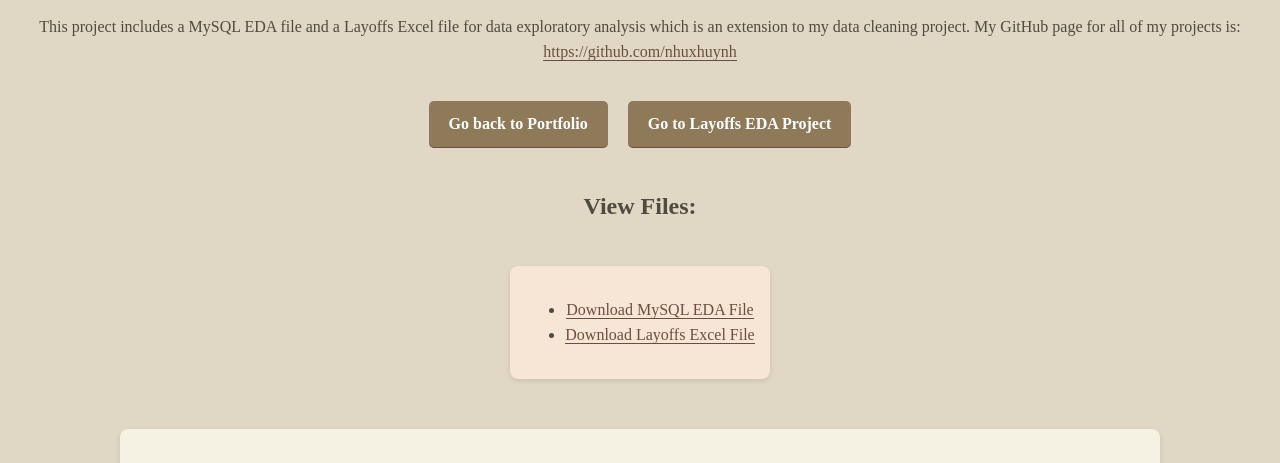
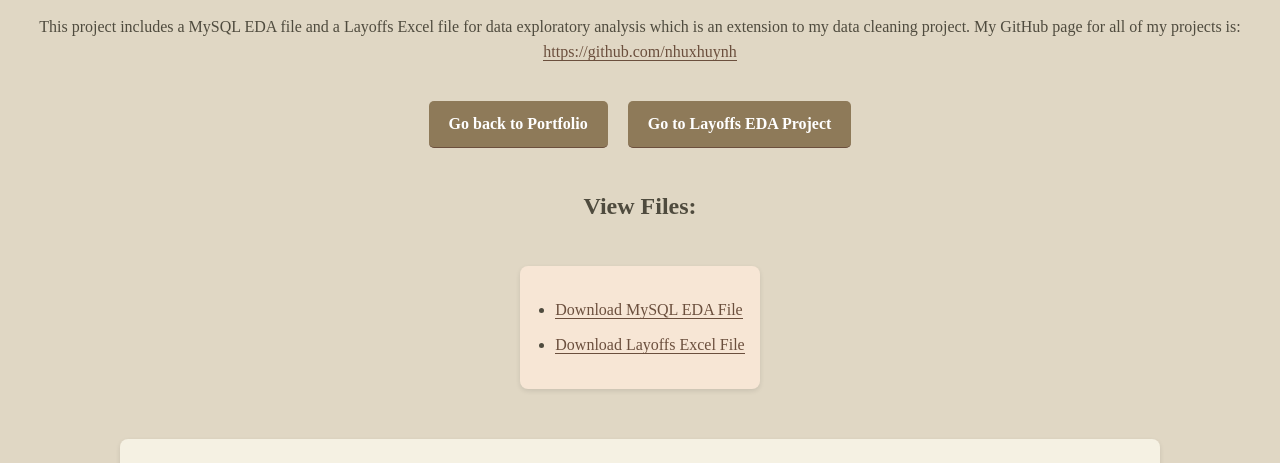
Before and after one commit to nhuxhuynh/MySQL-EDA-Project, a plain HTML site: page index.html in a window 1280 px wide. Shown: the part 337-800 px from the top of the page. Drawn offline with Linux system fonts and the light colour scheme.

Commit message:
Update index.html

```diff
--- a/index.html
+++ b/index.html
@@ -7,14 +7,14 @@
         <style>
         /* General Styling */
         body {
-            background-color: #e0d7c4; /* Soft beige background for a natural feel */
-            color: #4f4b3e; /* Dark brown color for text */
+            background-color: #e0d7c4;
+            color: #4f4b3e;
             font-family: "Times New Roman", Times, serif;
             margin: 0;
             padding: 0;
             line-height: 1.6;
             display: flex;
-            flex-direction: column; /* Stack content vertically */
+            flex-direction: column;
             justify-content: flex-start;
             align-items: center;
             text-align: center;
@@ -22,7 +22,7 @@
         }
 
         h1 {
-            color: #3e2a47; /* Dark brownish purple color for the title */
+            color: #3e2a47;
             font-size: 2.5em;
             margin-top: 50px;
         }
@@ -33,7 +33,7 @@
         }
 
         a {
-            color: #6b4f3d; /* Warm brown color for links */
+            color: #6b4f3d;
             text-decoration: none;
             border-bottom: 1px solid #6b4f3d;
             transition: color 0.3s ease, border-bottom-color 0.3s ease;
@@ -49,8 +49,8 @@
             display: flex;
             justify-content: center;
             align-items: center;
-            gap: 20px; /* Adds space between buttons */
-            margin: 20px 0; /* Adds space above and below the buttons */
+            gap: 20px;
+            margin: 20px 0;
         }
 
         .top-buttons .button {
@@ -59,7 +59,7 @@
             font-size: 16px;
             font-weight: bold;
             color: #fff;
-            background-color: #8e7a59; /* Muted brown button color */
+            background-color: #8e7a59;
             text-decoration: none;
             border-radius: 5px;
             transition: background-color 0.3s ease, transform 0.2s ease;
@@ -67,13 +67,13 @@
         }
 
         .top-buttons .button:hover {
-            background-color: #6b5d42; /* Darker shade on hover */
+            background-color: #6b5d42;
             transform: scale(1.05);
         }
 
         /* File List Styling */
         .file-list {
-            background-color: #f7e6d5; /* Light, warm beige background */
+            background-color: #f7e6d5;
             padding: 15px;
             border-radius: 8px;
             box-shadow: 0px 2px 5px rgba(0, 0, 0, 0.1);
@@ -133,6 +133,16 @@
             height: auto;
             border-radius: 8px;
             box-shadow: 0 2px 5px rgba(0, 0, 0, 0.1);
+        }
+
+        .file-list ul {
+        list-style: disc;
+        text-align: left;
+        padding-left: 20px;
+        }
+
+        .file-list ul li {
+        margin-bottom: 10px;
         }
     </style>
 </head>
@@ -239,6 +249,7 @@
         </ul>
             The final query filters the results to display only the top 5 companies with the highest layoffs per year (`WHERE Ranking <= 5`).
             This analysis highlights trends in workforce reductions, helping to identify companies significantly impacted in different years.
+        </p>
         <img src="image/eda8.png" alt="Step 6" class="step-image">
         <p>
             Here's the result for this sql query, and as we can see the top 5 companies for the most layoffs each year is shown and ranked in order. Again, we can see that Meta and Google has the most layoffs for their year in 2022 and 2023. :( Aside from that, this query is useful when trying to analyze trends in the workforce cuts and identify companies that are mainly affected during layoffs on a yearly basis. It can help us take a look at the company and see what to avoid, while making strategic decision-making for our own development.
```
